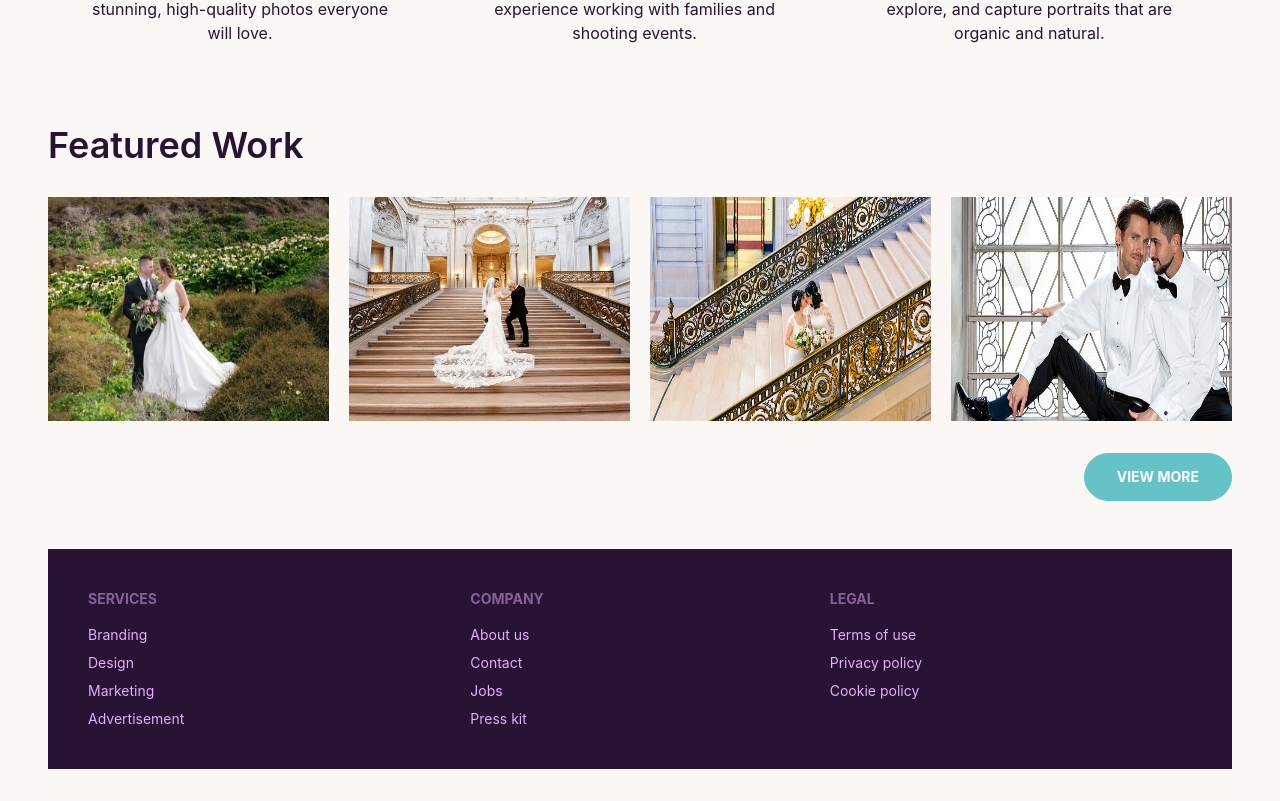
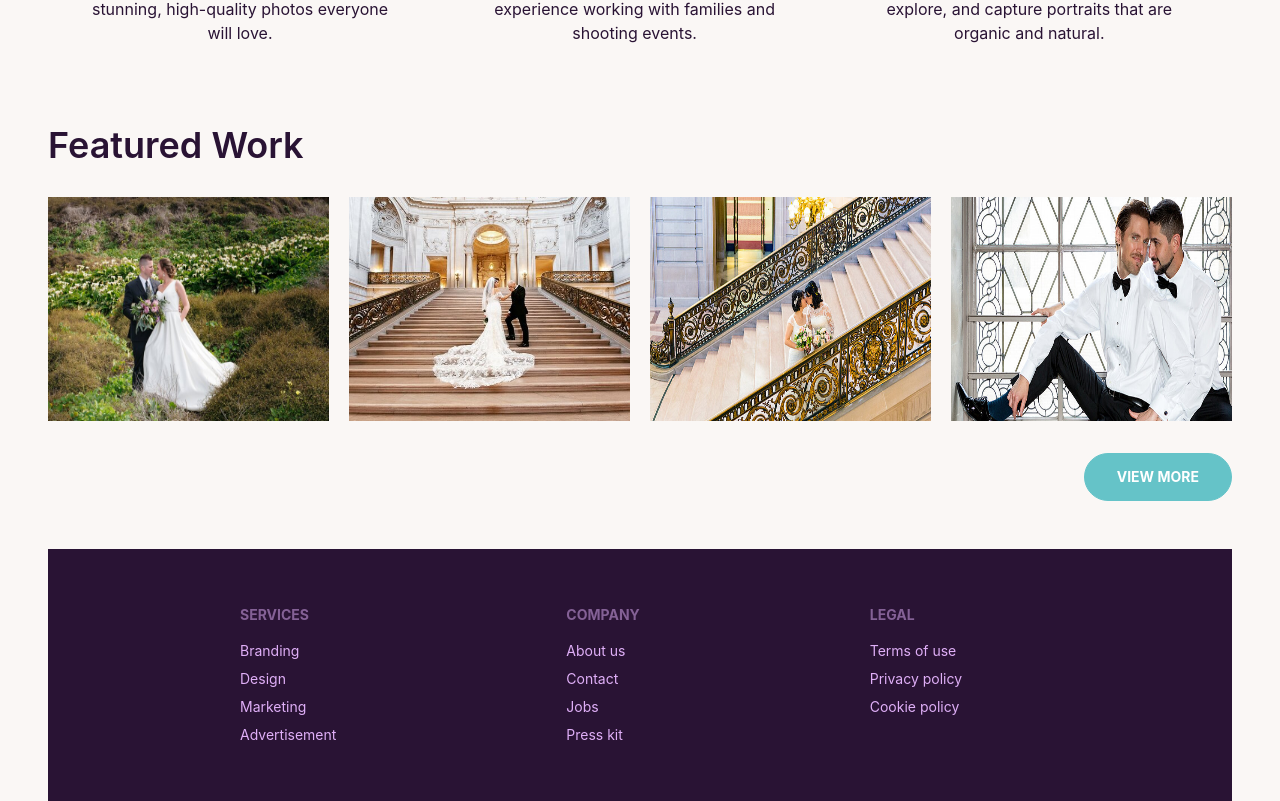
Before and after one commit to shonkor-das/wedding-photographer, a React (Create React App) app: page / in a window 1280 px wide. Shown: the part 3338-4139 px from the top of the page. Before the commit the page ends 4107 px from the top, so only its background shows below. Built offline with nearby package versions, Linux system fonts and the light colour scheme.

Commit message:
layout create

```diff
--- a/src/Pages/Shared/Footer/Footer.js
+++ b/src/Pages/Shared/Footer/Footer.js
@@ -3,7 +3,7 @@ import { Link } from 'react-router-dom';
 
 const Footer = () => {
     return (
-        <footer className="footer p-10 bg-neutral text-neutral-content mt-12 ">
+        <footer className="footer p-14 pl-48 bg-neutral text-neutral-content mt-12 ">
             <div>
                 <span className="footer-title">Services</span>
                 <Link className="link link-hover">Branding</Link>
```
